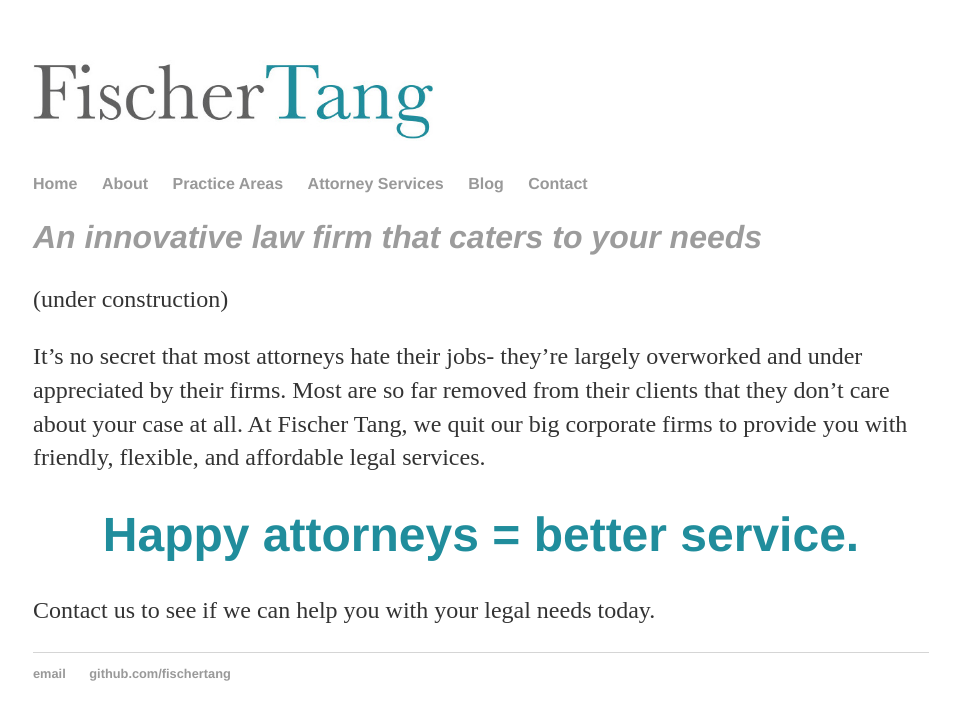
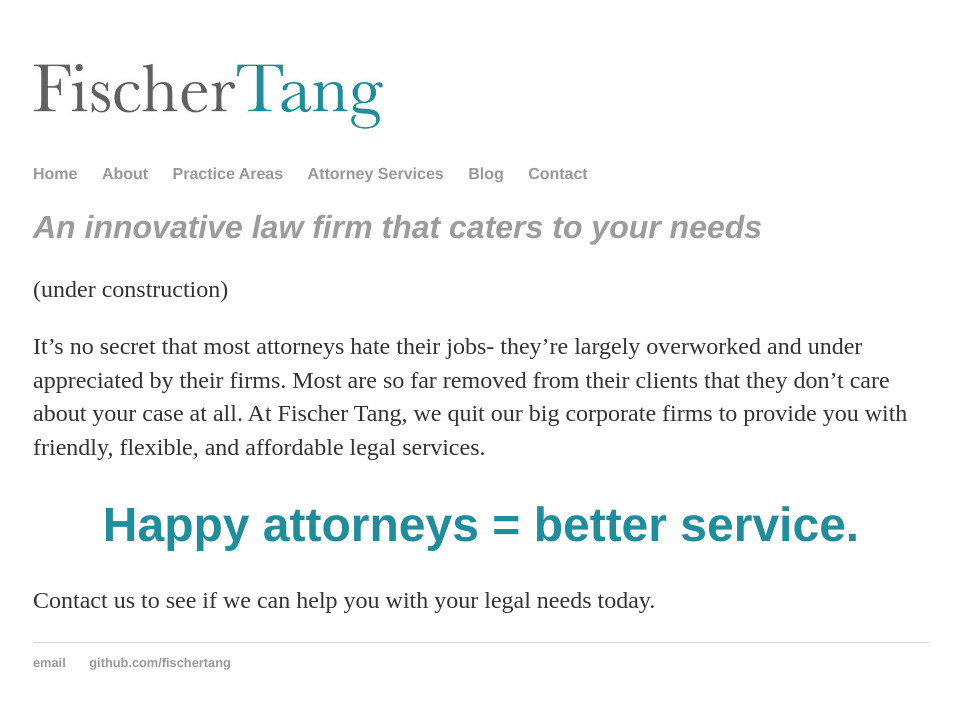
Before and after one commit to fischertang/fischertang.github.io, a Jekyll site: the page built from index.html, in a window 1280 px wide. Shown: the top 720 px of the page, without its empty margins (159-1119 px from the left). Built offline with Jekyll 4.4.1, drawn with Linux system fonts in a browser that asks for light colours.

Commit message:
Update default.html

```diff
--- a/_layouts/default.html
+++ b/_layouts/default.html
@@ -6,7 +6,7 @@
 			<link rel="stylesheet" type="text/css" href="/css/main.css">
 		</head>
 		<body>
-			<p><img src="http://fischertang.github.io/images/ftlogo.jpg" width=400></p>
+			<p><img src="http://fischertang.github.io/images/ftlogo.jpg" width=350></p>
 			<nav>
 	    		<ul>
 	        		<li><a href="/">Home</a></li>
```
